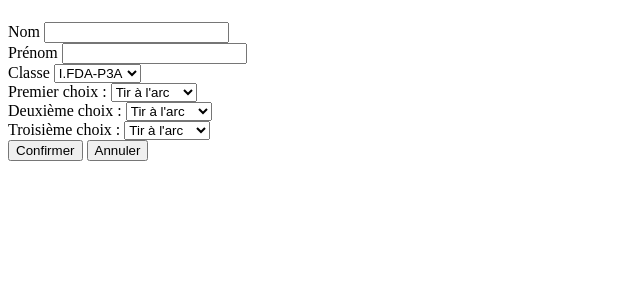
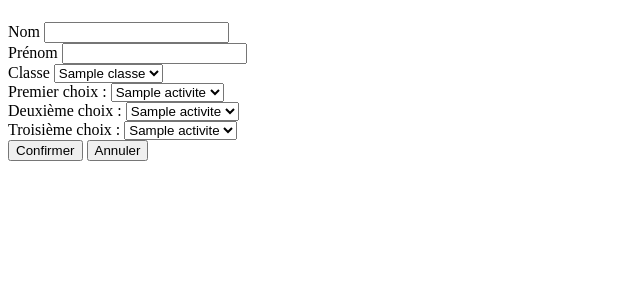
Before and after one commit to WharkInterface/m151-revision, a PHP site: page /inscription.php in a window 1280 px wide. Shown: the part 58-358 px from the top of the page, without its empty margins (0-640 px from the left). Run offline with PHP 8.4, Linux system fonts and the light colour scheme; tables that the repository leaves empty hold one stand-in row (values such as "Sample post").

Commit message:
Chapter 3
- Used the database connection to get activities and classes.
- Displayed the fetched data in the activities list and classes list.

```diff
--- a/www/inscription.php
+++ b/www/inscription.php
@@ -7,21 +7,23 @@
 **/
 
 require_once 'php/tools.php';
+require_once 'php/model/activities.php';
+require_once 'php/model/classes.php';
 require_once 'php/model/database.php';
 
-$classes = [
-    "I.FDA-P3A",
-    "I.FDA-P3B",
-    "I.FDA-P3C",
-    "I.FDA-P3D"
-];
+$dbClasses = getClasses();
+$dbActivities = getActivites();
 
-$activities = [
-    "Tir à l'arc",
-    "Basket",
-    "Badminton",
-    "Canöe"
-];
+$classes = [];
+$activities = [];
+
+foreach ($dbClasses as $class) {
+    $classes[] = $class["nomClasse"];
+}
+
+foreach ($dbActivities as $activity) {
+    $activities[] = $activity["nomActivite"];
+}
 
 $surname = filter_input(INPUT_POST, "surname", FILTER_SANITIZE_STRING);
 $name = filter_input(INPUT_POST, "name", FILTER_SANITIZE_STRING);
--- /dev/null
+++ b/www/php/model/activities.php
@@ -0,0 +1,15 @@
+<?php
+
+/**
+ * Projet : Journée Sportive du CFPT - Database - Activities
+ * @author : Alexandre PINTRAND
+ * @version 1.0, 01/09/2021, Initial revision
+**/
+
+require_once 'database.php';
+
+function getActivites() {
+    $query = db()->prepare("SELECT nomActivite FROM activite");
+    $query->execute();
+    return $query->fetchAll(PDO::FETCH_ASSOC);
+}
--- /dev/null
+++ b/www/php/model/classes.php
@@ -0,0 +1,15 @@
+<?php
+
+/**
+ * Projet : Journée Sportive du CFPT - Database - Activities
+ * @author : Alexandre PINTRAND
+ * @version 1.0, 01/09/2021, Initial revision
+**/
+
+require_once 'database.php';
+
+function getClasses() {
+    $query = db()->prepare("SELECT nomClasse FROM classe");
+    $query->execute();
+    return $query->fetchAll(PDO::FETCH_ASSOC);
+}
```
